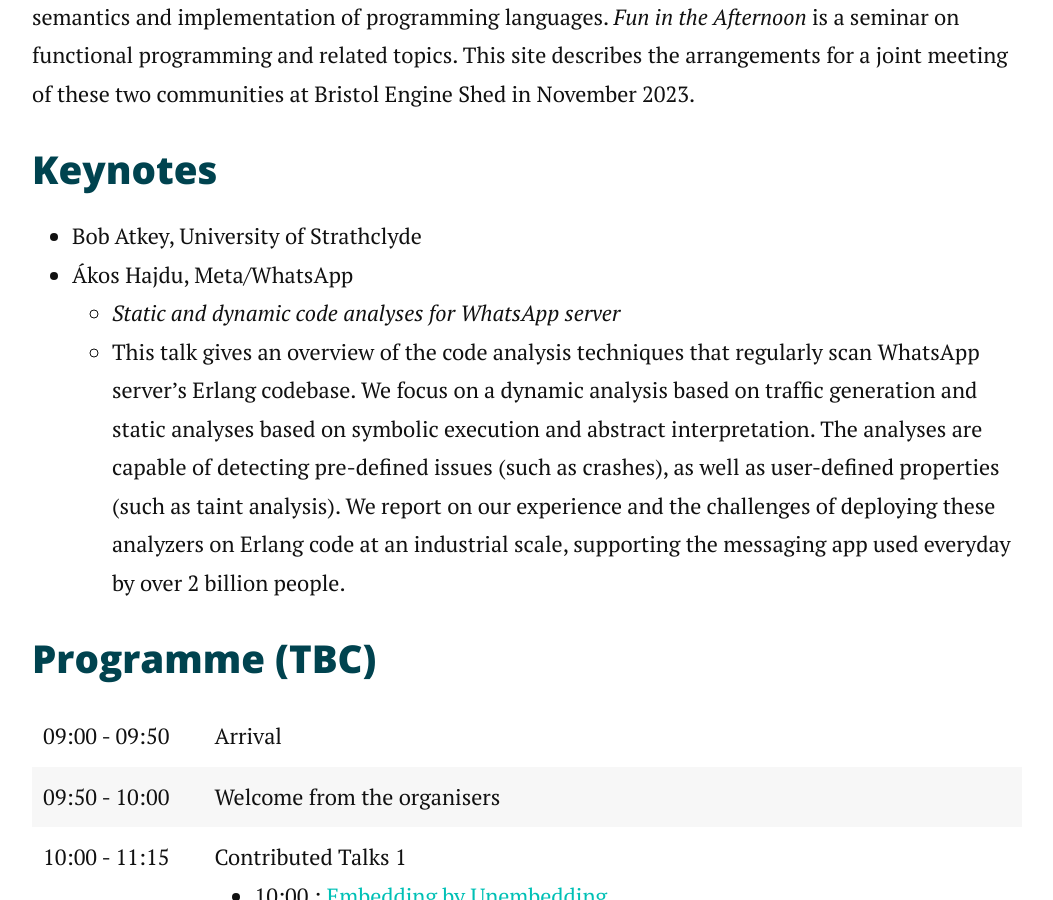
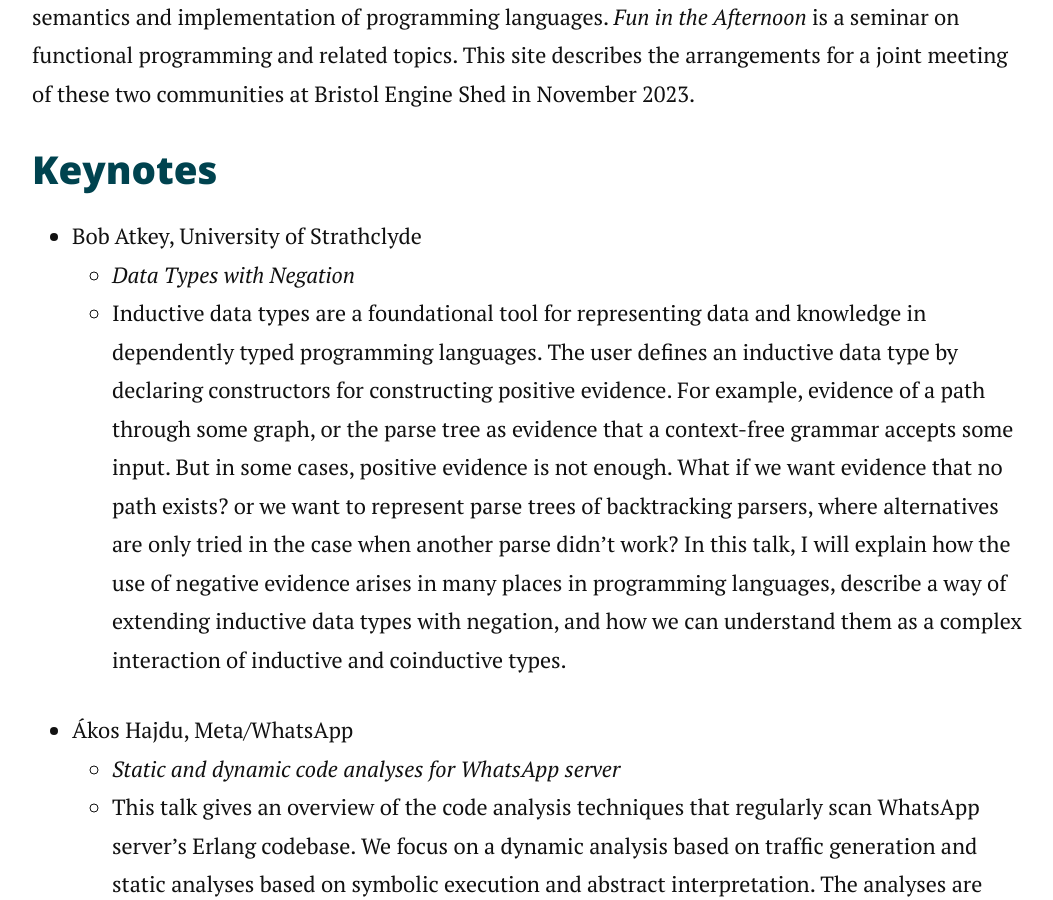
Before and after one commit to plrg-bristol/fir, a Jekyll site: the page built from index.md, in a window 1280 px wide and 900 px high, scrolled down 480 px. Shown: the whole window, without its empty margins (113-1166 px from the left). Built offline with Jekyll 4.4.1, drawn with Linux system fonts in a browser that asks for light colours; nearby versions of some CDN libraries.

Commit message:
atkey keynote

```diff
--- a/index.md
+++ b/index.md
@@ -13,6 +13,8 @@ title: Fun in the REPL
 ### Keynotes
 
 * Bob Atkey, University of Strathclyde
+    - *Data Types with Negation*
+    - Inductive data types are a foundational tool for representing data and knowledge in dependently typed programming languages. The user defines an inductive data type by declaring constructors for constructing positive evidence. For example, evidence of a path through some graph, or the parse tree as evidence that a context-free grammar accepts some input. But in some cases, positive evidence is not enough. What if we want evidence that no path exists? or we want to represent parse trees of backtracking parsers, where alternatives are only tried in the case when another parse didn't work? In this talk, I will explain how the use of negative evidence arises in many places in programming languages, describe a way of extending inductive data types with negation, and how we can understand them as a complex interaction of inductive and coinductive types.
 * Ákos Hajdu, Meta/WhatsApp
     - *Static and dynamic code analyses for WhatsApp server*
     - This talk gives an overview of the code analysis techniques that regularly scan WhatsApp server's Erlang codebase. We focus on a dynamic analysis based on traffic generation and static analyses based on symbolic execution and abstract interpretation. The analyses are capable of detecting pre-defined issues (such as crashes), as well as user-defined properties (such as taint analysis). We report on our experience and the challenges of deploying these analyzers on Erlang code at an industrial scale, supporting the messaging app used everyday by over 2 billion people.
```
